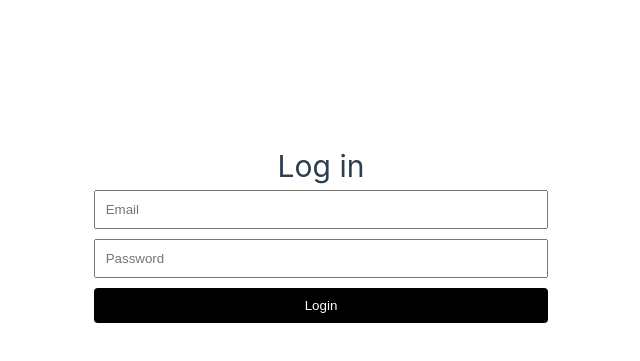
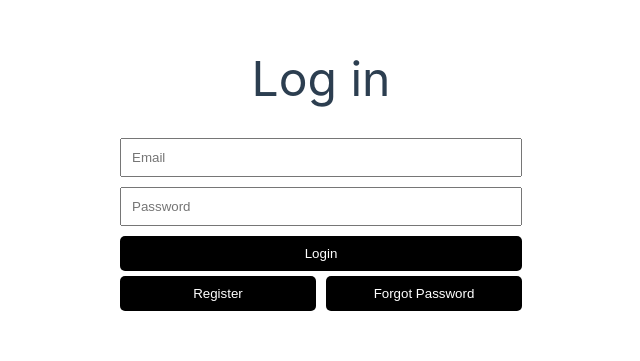
Before and after one commit to EmilJohns1/idatt2105-project-frontend, a Vue app: page /login in a window 1280 px wide. Shown: the part 193-554 px from the top of the page, without its empty margins (319-959 px from the left). Built offline with nearby package versions, Linux system fonts and the light colour scheme.

Commit message:
added register and forgot password button, sends mail when you press forgot password and input email

```diff
--- a/package.json
+++ b/package.json
@@ -1,6 +1,6 @@
 {
   "name": "idatt2105-project-frontend",
-  "version": "0.0.0",
+  "version": "1.0.0",
   "private": true,
   "type": "module",
   "scripts": {
@@ -16,6 +16,8 @@
     "format": "prettier --write src/"
   },
   "dependencies": {
+    "axios": "^1.6.8",
+    "dotenv": "^16.4.5",
     "latest": "^0.2.0",
     "node": "^21.7.1",
     "pinia": "^2.1.7",
--- /dev/null
+++ b/src/api/axiosConfig.ts
@@ -0,0 +1,10 @@
+import axios from 'axios'
+
+const baseURL = 'http://localhost:8080/api' // Adjust this according to your backend API base URL
+
+const api = axios.create({
+  baseURL: baseURL,
+  timeout: 5000 // Adjust timeout as needed
+})
+
+export default api
--- /dev/null
+++ b/src/api/emailHooks.ts
@@ -0,0 +1,11 @@
+import api from '@/api/axiosConfig';
+
+export const sendEmail = async (to: string) => {
+    try {
+        await api.post('/sendEmail?to=' + to);
+        console.log('Email sent successfully!');
+    } catch (error) {
+        console.error('Error sending email:', error);
+        throw new Error('Failed to send email');
+    }
+};
--- /dev/null
+++ b/src/api/userHooks.ts
@@ -0,0 +1,14 @@
+import api from '@/api/axiosConfig'
+
+export const checkUsername = async (username: string): Promise<boolean> => {
+  // Specify return type as Promise<boolean>
+  try {
+    const response = await api.get('/user/username', {
+      params: { username: username }
+    })
+    return response.status === 200 // Return true if response status is 200, false otherwise
+  } catch (error) {
+    console.error('Error checking username:', error)
+    return false
+  }
+}
--- /dev/null
+++ b/src/components/ForgotPasswordModal.vue
@@ -0,0 +1,135 @@
+<template>
+  <div class="modal">
+    <div class="modal-content">
+      <h2 id="header">Forgot Password</h2>
+      <form @submit.prevent="submit">
+        <input type="email" v-model="email" @input="clearErrorMessage" placeholder="Enter your email" required class="input-field">
+        <div class="error-message" v-if="errorMessage">{{ errorMessage }}</div>
+        <div class="button-container">
+          <button type="submit" class="submit-button">Submit</button>
+          <button type="button" @click="close" class="close-button">Close</button>
+        </div>
+      </form>
+    </div>
+  </div>
+</template>
+
+
+<script>
+import { checkUsername } from '@/api/userHooks.ts'; // Import the checkUsername function
+import { sendEmail } from '@/api/emailHooks.ts';
+
+export default {
+  data() {
+    return {
+      email: '',
+      isValidEmail: true,
+      errorMessage: '', // Add a new data property for error message
+    };
+  },
+  methods: {
+    async submit() {
+      // Check if the username exists
+      try {
+        const usernameExists = await checkUsername(this.email);
+
+        if (usernameExists) {
+          // Username exists
+          console.log('Username exists');
+          try {
+            await sendEmail(this.email);
+            alert('An email has been sent to your email address. Please check your inbox.');
+            this.close();
+          } catch (error) {
+            console.error(error);
+            this.errorMessage = 'An error occurred. Please try again later.';
+            return; // Exit the method to prevent closing the modal
+          }
+        } else {
+          // Username does not exist
+          console.log('Username does not exist');
+          this.errorMessage = 'User with this email doesn\'t exist.';
+          return; // Exit the method to prevent closing the modal
+        }
+
+      } catch (error) {
+        console.error(error);
+        this.errorMessage = 'An error occurred. Please try again later.';
+      }
+    },
+    close() {
+      // Reset error state and emit an event to parent component to close the modal
+      this.isValidEmail = true;
+      this.errorMessage = ''; // Reset error message
+      this.$emit('close');
+    },
+    clearErrorMessage() {
+      // Clear the error message when the user starts typing again
+      this.errorMessage = '';
+    }
+  }
+};
+</script>
+
+<style scoped>
+#header {
+  text-align: center;
+  margin-bottom: 15px;
+}
+
+.modal {
+  position: fixed;
+  top: 0;
+  left: 0;
+  width: 100%;
+  height: 100%;
+  background-color: rgba(0, 0, 0, 0.5);
+  display: flex;
+  justify-content: center;
+  align-items: center;
+}
+
+.modal-content {
+  background-color: white;
+  padding: 20px;
+  border-radius: 5px;
+  width: 20vw;
+}
+
+.input-field {
+  width: 100%;
+  padding: 10px;
+  margin-bottom: 15px;
+  border: 1px solid #ccc;
+  border-radius: 5px;
+}
+
+.error-message {
+  color: red;
+  margin-bottom: 10px;
+}
+
+.button-container {
+  display: flex;
+  justify-content: space-between;
+  gap: 10px;
+}
+
+.submit-button,
+.close-button {
+  flex: 1;
+  padding: 10px;
+  border: none;
+  border-radius: 5px;
+  background-color: black;
+  color: white;
+  cursor: pointer;
+  transition: background-color 0.3s, box-shadow 0.3s;
+}
+
+.submit-button:hover,
+.close-button:hover {
+  background-color: #333;
+  box-shadow: 0 0 5px rgba(0, 0, 0, 0.3);
+}
+</style>
--- a/src/components/LogIn.vue
+++ b/src/components/LogIn.vue
@@ -1,47 +1,118 @@
 <template>
   <div class="login-container">
-        <h1>Log in</h1>
+    <h1 id="header">Log in</h1>
     <form @submit.prevent="submitLogin">
-            <input type="email" v-model="email" placeholder="Email" required class="input-field">
-            <input type="password" v-model="password" placeholder="Password" required class="input-field">
+      <input type="email" v-model="email" placeholder="Email" required class="input-field" />
+      <input
+        type="password"
+        v-model="password"
+        placeholder="Password"
+        required
+        class="input-field"
+      />
+      <div class="button-container">
         <button type="submit" class="submit-button">Login</button>
+        <div class="additional-buttons">
+          <button type="button" @click="goToRegister" class="additional-button">Register</button>
+          <button type="button" @click="openForgotPasswordModal" class="additional-button">
+            Forgot Password
+          </button>
+        </div>
+      </div>
     </form>
+
+    <forgot-password-modal v-if="showForgotPasswordModal" @close="closeForgotPasswordModal" />
   </div>
 </template>
 
 <script setup>
-    import { ref } from 'vue';
+import { ref } from 'vue'
+import router from '@/router/index.ts'
+import ForgotPasswordModal from '@/components/ForgotPasswordModal.vue'
 
-    const email = ref('');
-    const password = ref('');
+const email = ref('')
+const password = ref('')
+const showForgotPasswordModal = ref(false)
 
 const submitLogin = () => {
-    console.log(email.value, password.value, 'logged in');
-    };
+  console.log(email.value, password.value, 'logged in')
+  // Here you can add your login logic
+}
+
+const goToRegister = () => {
+  router.push('/signup')
+}
+
+const goToForgotPassword = () => {
+  // Implement navigation to the forgot password page
+  console.log('Navigate to Forgot Password')
+}
+
+const openForgotPasswordModal = () => {
+  showForgotPasswordModal.value = true
+}
+
+const closeForgotPasswordModal = () => {
+  showForgotPasswordModal.value = false
+}
 </script>
 
 <style scoped>
 .login-container {
   display: flex;
   flex-direction: column;
+  align-items: center;
   justify-content: center;
-    align-items: center;
   height: 100vh;
+  padding-bottom: 10%;
 }
+
+#header {
+  font-size: 3rem;
+  margin-bottom: 20px;
+}
+
 .input-field {
   width: 100%;
   padding: 10px;
   margin-bottom: 10px;
   box-sizing: border-box;
 }
-.submit-button {
+
+.button-container {
+  display: grid;
+  grid-template-rows: 1fr;
+  grid-gap: 5px;
+}
+
+.additional-buttons {
+  display: grid;
+  grid-template-columns: 1fr 1fr;
+  grid-gap: 10px;
+  width: 100%;
+}
+
+.submit-button,
+.additional-button {
   width: 100%;
   padding: 10px;
   border: none;
-    border-radius: 4px;
+  border-radius: 5px;
   background-color: black;
   color: white;
-    margin-bottom: 10px;
   cursor: pointer;
+  transition:
+    background-color 0.3s,
+    box-shadow 0.3s;
+}
+
+.submit-button:hover,
+.additional-button:hover {
+  background-color: #333;
+  box-shadow: 0 0 5px rgba(0, 0, 0, 0.3);
+}
+
+.additional-button {
+  background-color: black;
 }
 </style>
```
Also changed, not shown: 2 other files (tests, documents, lock files or other folders). Lines whose indentation alone changed are shown as unchanged.
